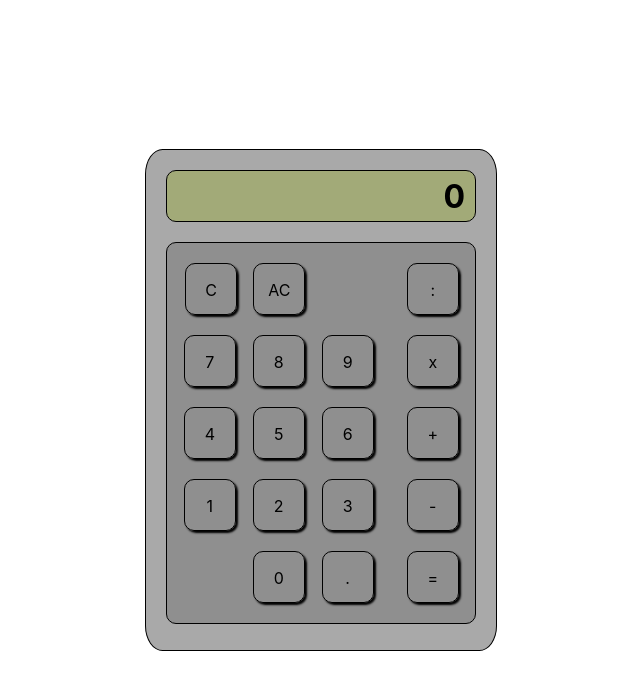
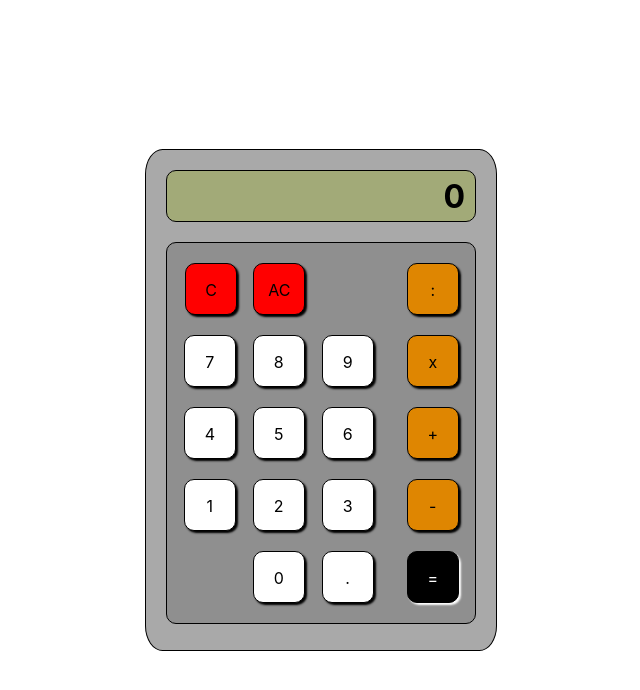
Before and after one commit to mrkshx/calculator, a React (Create React App) app: page / in a window 1280 px wide. Shown: the top 690 px of the page, without its empty margins (319-959 px from the left). Built offline with nearby package versions, Linux system fonts and the light colour scheme.

Commit message:
changing key color depending on type

```diff
--- a/src/component/key.jsx
+++ b/src/component/key.jsx
@@ -70,10 +70,31 @@ const Key = (props) => {
     return result;
   }
 
+  const setKeyColor = () => {
+    let key_backgroundcolor = "";
+    let key_color = "";
+    if (props.type === 'number') {
+      key_backgroundcolor = "white";
+    } else if ((props.type === 'operator') && (props.value !== '='))  {
+      key_backgroundcolor = "#DF8601";
+    } else if (props.type === 'operator') {
+      key_backgroundcolor = "black";
+      key_color = "white";
+    } else {
+      key_backgroundcolor = "red";
+    }
+    const Colors = {
+      backgroundColor: key_backgroundcolor,
+      color: key_color
+    }
+    return Colors;
+  }
+
   return <div
     className={`key ${props.type}_key`}
     id={setKeyId(props)}
     onClick={handleClick}
+    style={setKeyColor(props)}
     >
     <p>{props.value}</p>
   </div>
```
